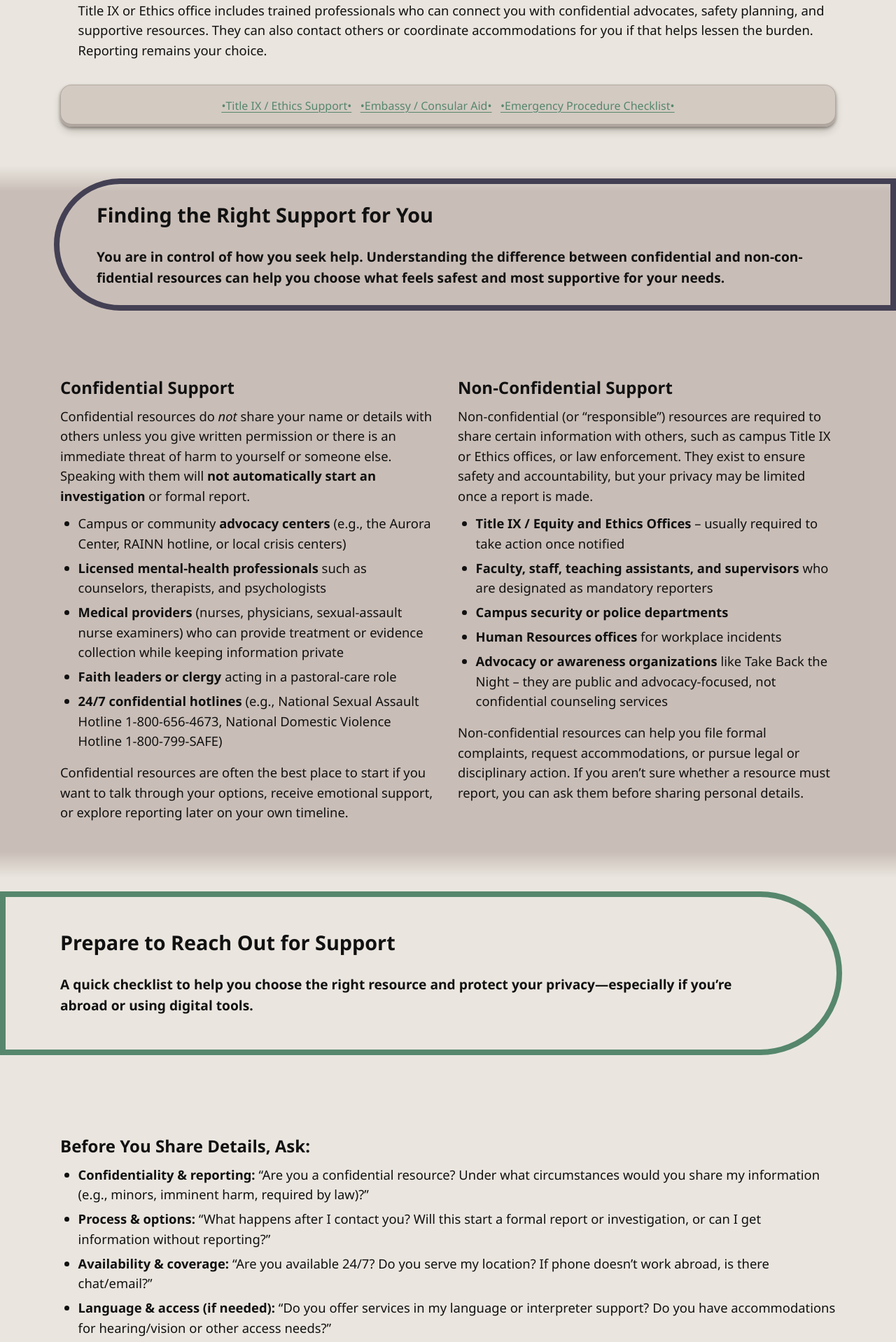
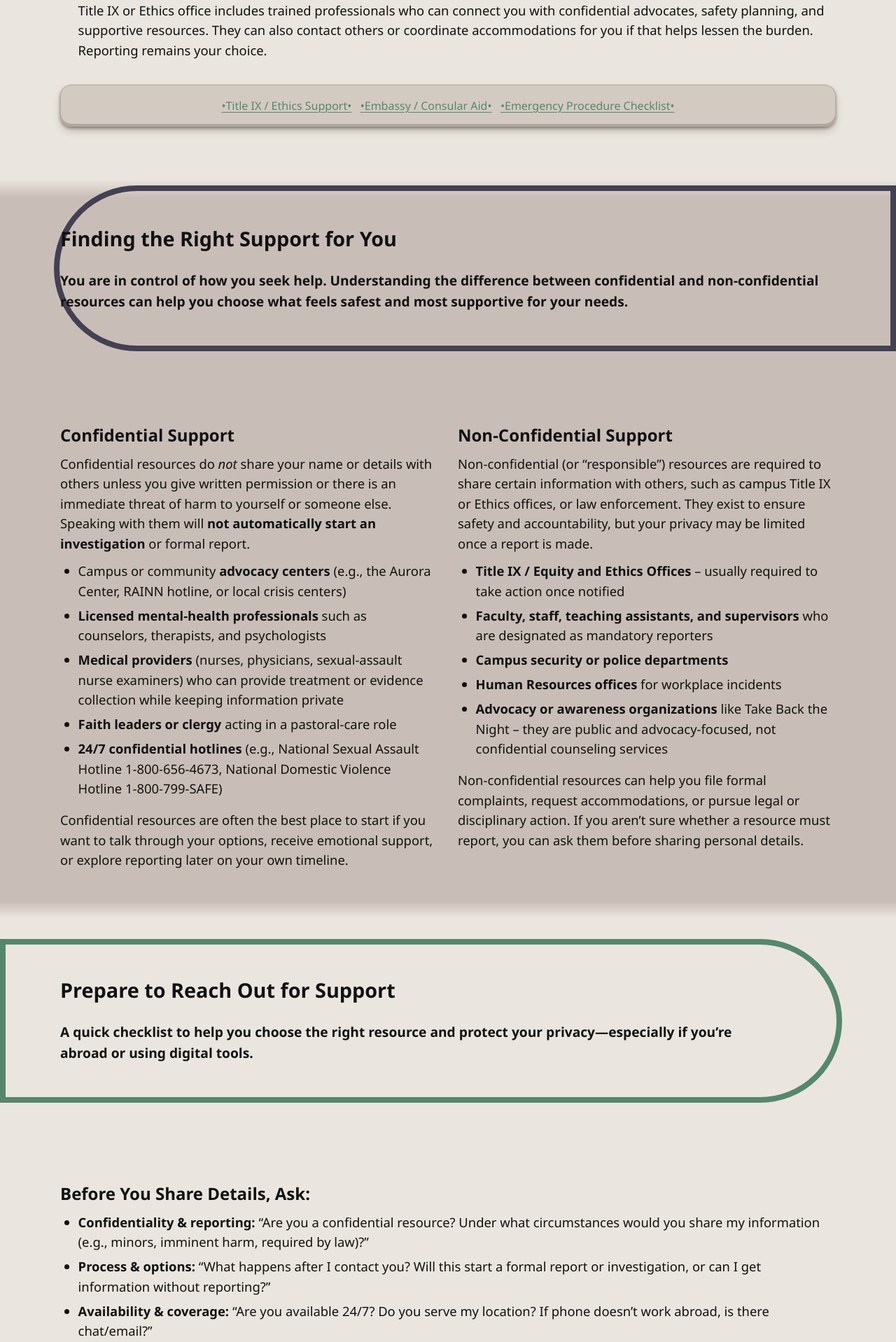
Before and after one commit to AnthroSafetyWarrior/GoldenTrowelProject, a Jekyll site: the page built from _pages/support.html, in a window 1280 px wide. Shown: the part 2284-4202 px from the top of the page at 70% size. Built offline with Jekyll 4.4.1, drawn with Linux system fonts in a browser that asks for light colours.

Commit message:
updating pages

```diff
--- a/_layouts/default.html
+++ b/_layouts/default.html
@@ -1244,28 +1244,42 @@ margin-bottom: 10px
   color: #fff;
 }
 
-/* === Fix tall pillbands, especially inside stripes === */
-
-/* Undo the global min-height override from outline mode */
-.pillband{
-  min-height: auto;
-}
-
-/* If you still want bigger pillbands, keep using explicit variants */
-.pillband:not(.pill--tight){
-  /* optional: restore a gentle minimum height if you like */
-  min-height: clamp(200px, 24vw, 260px);
-}
-
-/* Inside stripes, keep pillbands compact */
-.stripe .pillband{
-  min-height: auto;
-  margin-block: clamp(10px, 2vw, 18px);
-}
-
-.stripe .pillband .section{
-  /* use the tighter 'pill--tight' padding you already defined */
-  padding-block: clamp(20px, 3.6vw, 32px);
+/* === Stripe + Pillband spacing normalizer ========================= */
+/* Make sure this is AFTER all other .stripe / .pillband rules */
+
+/* 1) Stripe itself: no extra vertical padding */
+html body .stripe{
+  padding-top: 0 !important;
+  padding-bottom: 0 !important;
+
+  /* shrink the fade band so it doesn’t look huge */
+  --stripe-bleed-top: 8px;
+  --stripe-bleed-bottom: 8px;
+  --stripe-fade: 24px;
+}
+
+/* 2) Pillbands inside stripes: no forced tall min-height */
+html body .stripe > .pillband{
+  min-height: 0 !important;
+  margin-block: clamp(18px, 3.6vw, 28px) !important;  /* same rhythm as your good section */
+}
+
+/* 3) Inner .section inside that pillband:
+      use the same vertical padding as a normal .section,
+      but let the stripe handle side padding */
+html body .stripe > .pillband > .section{
+  padding-top:    clamp(36px, 5vw, 56px) !important;
+  padding-bottom: clamp(36px, 5vw, 56px) !important;
+  padding-left:  0 !important;
+  padding-right: 0 !important;
+}
+
+/* (Optional) if you ever put a plain .section directly in a stripe */
+html body .stripe > .section{
+  padding-top:    clamp(36px, 5vw, 56px) !important;
+  padding-bottom: clamp(36px, 5vw, 56px) !important;
+  padding-left:  0 !important;
+  padding-right: 0 !important;
 }
 
 </style>
```
